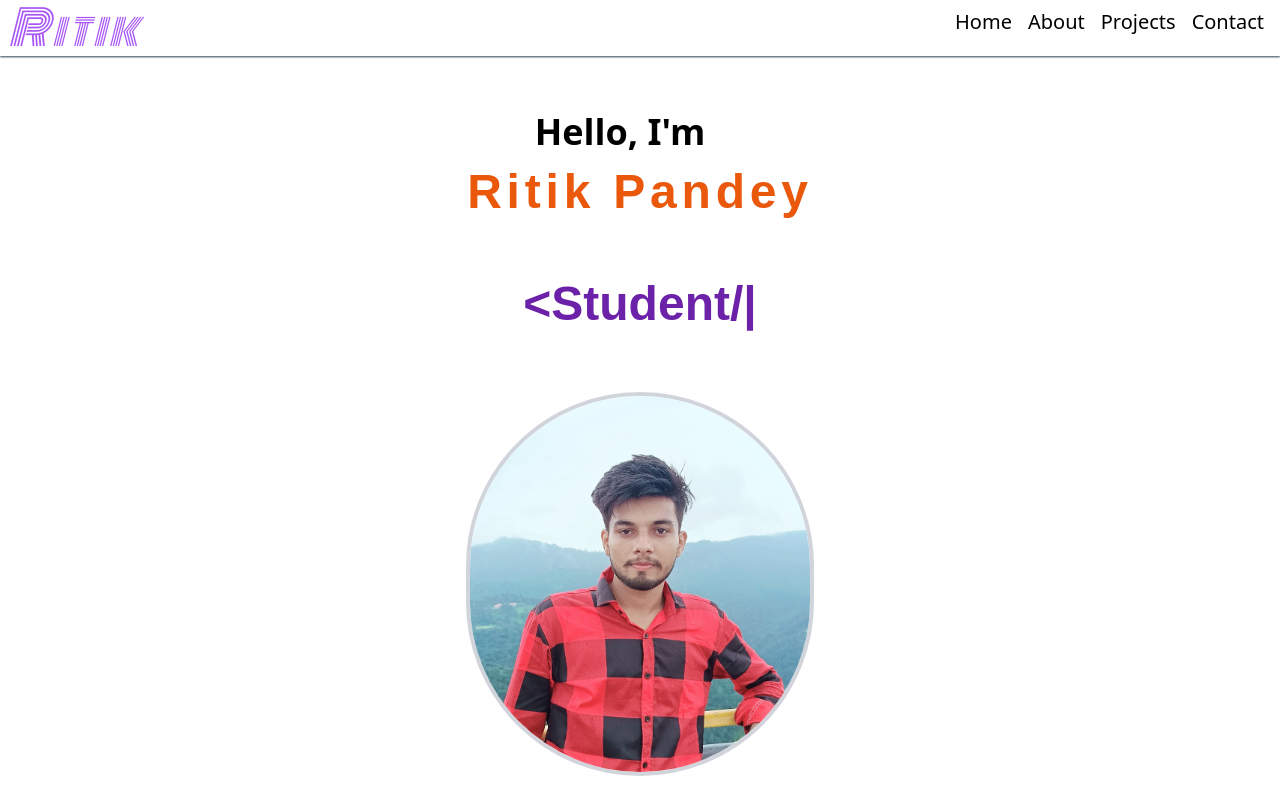
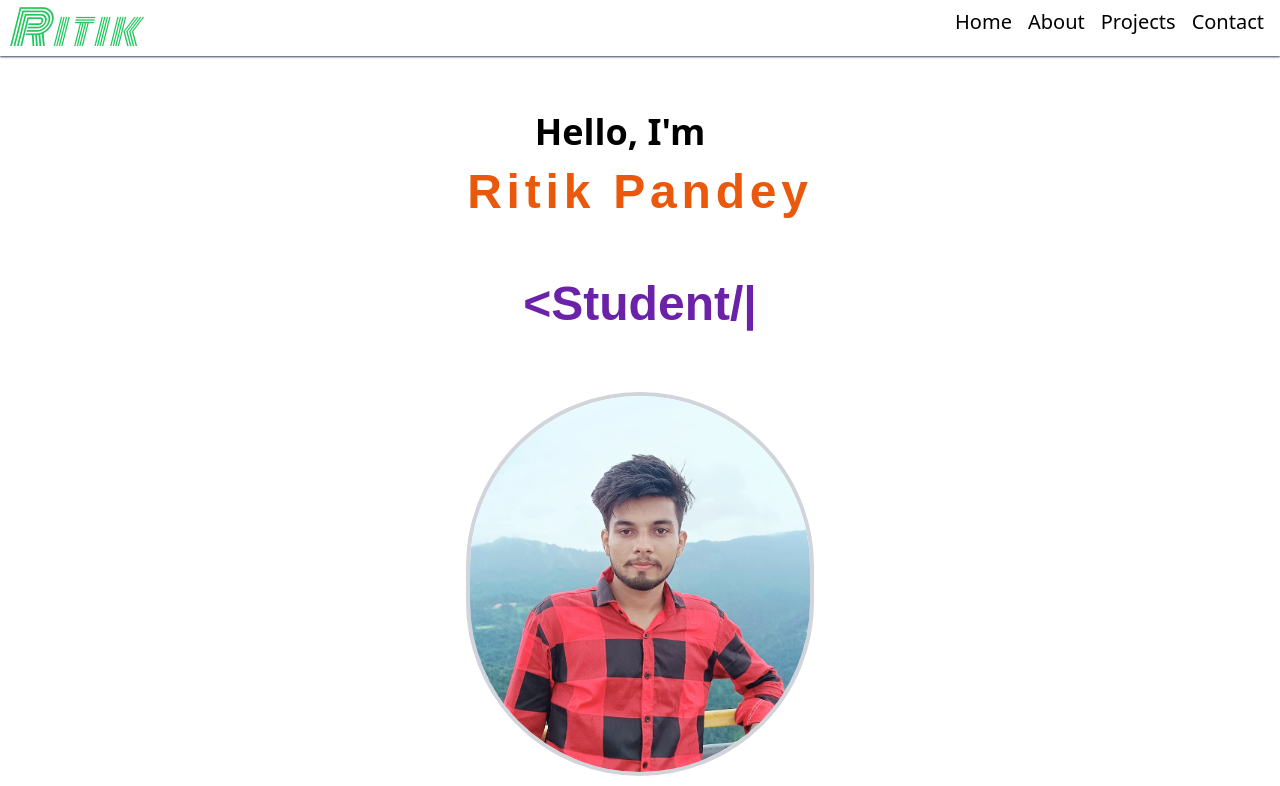
Before and after one commit to ritikp05/my_portfolio, a React (Vite) app: page / in a window 1280 px wide. Shown: the top 786 px of the page. Built offline with nearby package versions, Linux system fonts and the light colour scheme; a web font is replaced by a local one.

Commit message:
changing nabvar logo color

```diff
--- a/src/components/Navbar.jsx
+++ b/src/components/Navbar.jsx
@@ -10,7 +10,7 @@ const Navbar = () => {
         <div className=' w-full  bg-white shadow-sm shadow-slate-700 h-14 text-black flex justify-between fixed top-0 z-40'>
 
             <section className='flex justify-center items-center'>
-                <h1 className='pl-2 font-Monoton text-4xl text-purple-500 tracking-widest  italic  hover:not-italic'><span className='text-5xl '>R</span>ITIK</h1>
+                <h1 className='pl-2 font-Monoton text-4xl text-green-500 tracking-widest  italic  hover:not-italic'><span className='text-5xl '>R</span>ITIK</h1>
             </section>
 
             <section className='sm:flex md:flex lg:flex hidden gap-4 pr-4'>
@@ -65,7 +65,6 @@ const Navbar = () => {
 
         </section>
 
-        {/* }  */}
 
     </>
 
```
